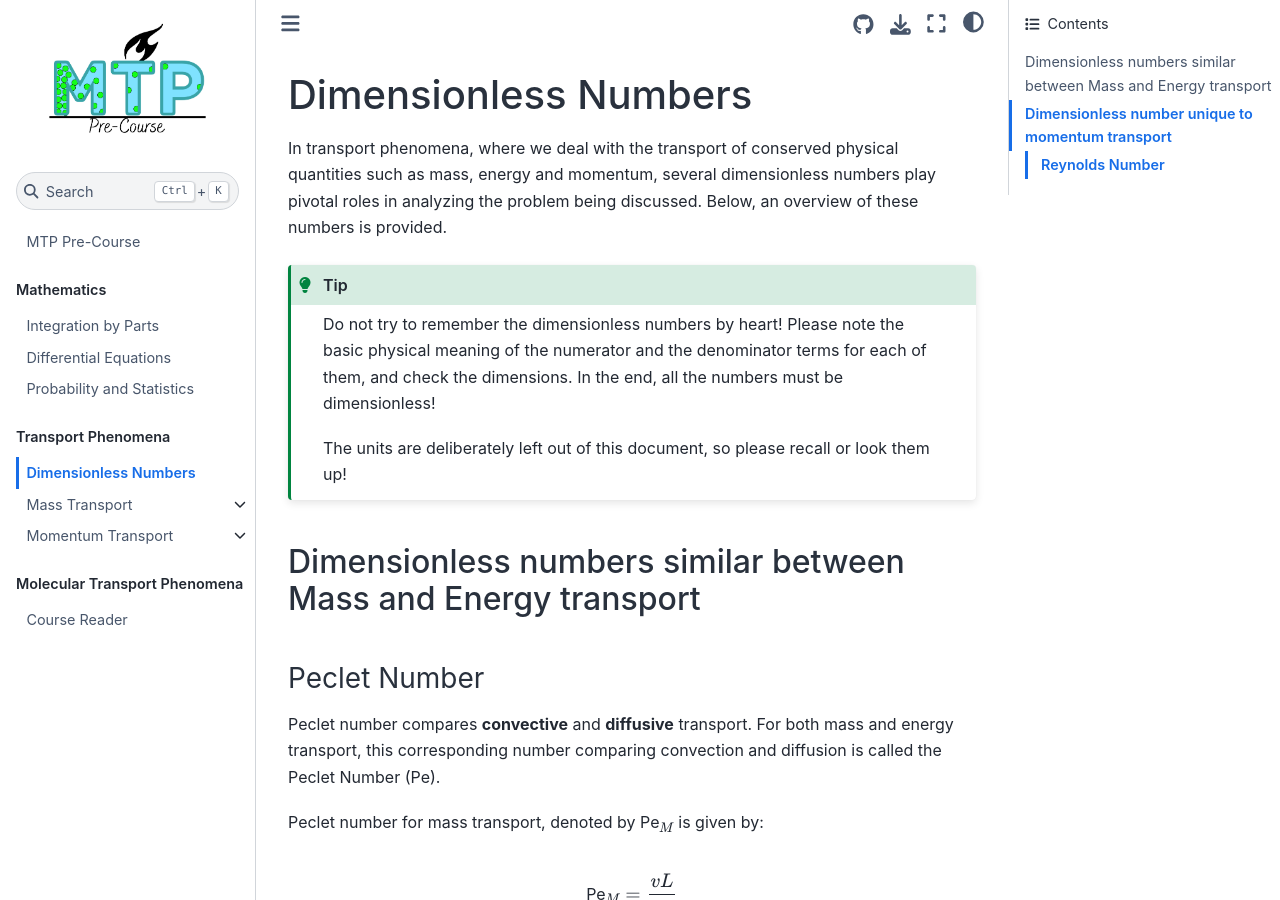
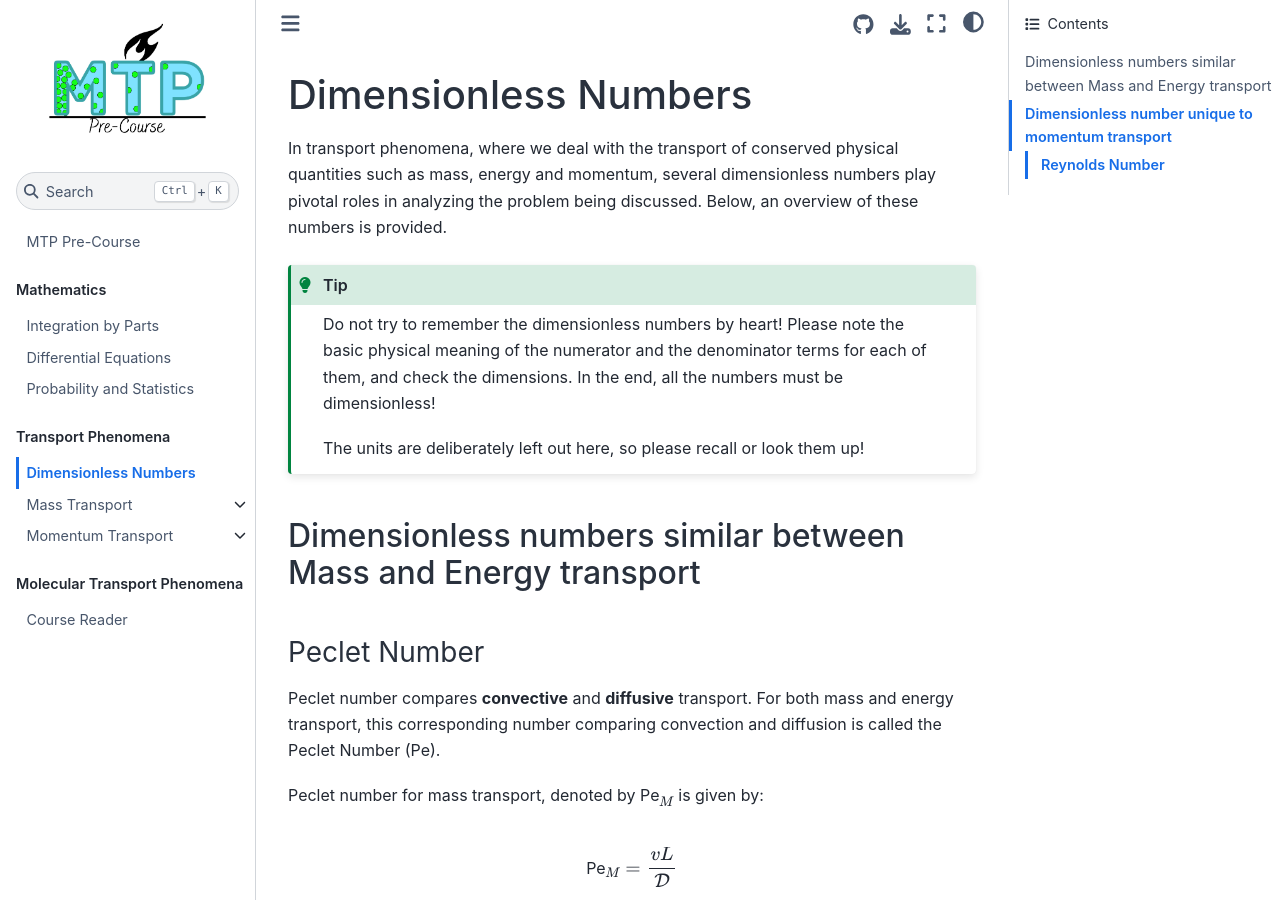
Before and after one commit to TUD-ChemE/MTP-PreCourse, a Jupyter Book: the page built from book/content/Transport_Phenomena/dimensionless_numbers.md, in a window 1280 px wide and 900 px high. Built offline with Jupyter Book 1.0.4 settings and Sphinx 7.4.7 and the Sphinx Book theme 1.1.4, drawn with Linux system fonts in a browser that asks for light colours; comment, search, counter and statistics services are not loaded.

Commit message:
fix: document to TeachBook diction

````diff
--- a/book/content/Transport_Phenomena/dimensionless_numbers.md
+++ b/book/content/Transport_Phenomena/dimensionless_numbers.md
@@ -5,7 +5,7 @@ In transport phenomena, where we deal with the transport of conserved physical q
 ```{tip}
 Do not try to remember the dimensionless numbers by heart! Please note the basic physical meaning of the numerator and the denominator terms for each of them, and check the dimensions. In the end, all the numbers must be dimensionless!
 
-The units are deliberately left out of this document, so please recall or look them up!
+The units are deliberately left out here, so please recall or look them up!
 ```
 
 ## Dimensionless numbers similar between Mass and Energy transport
````
